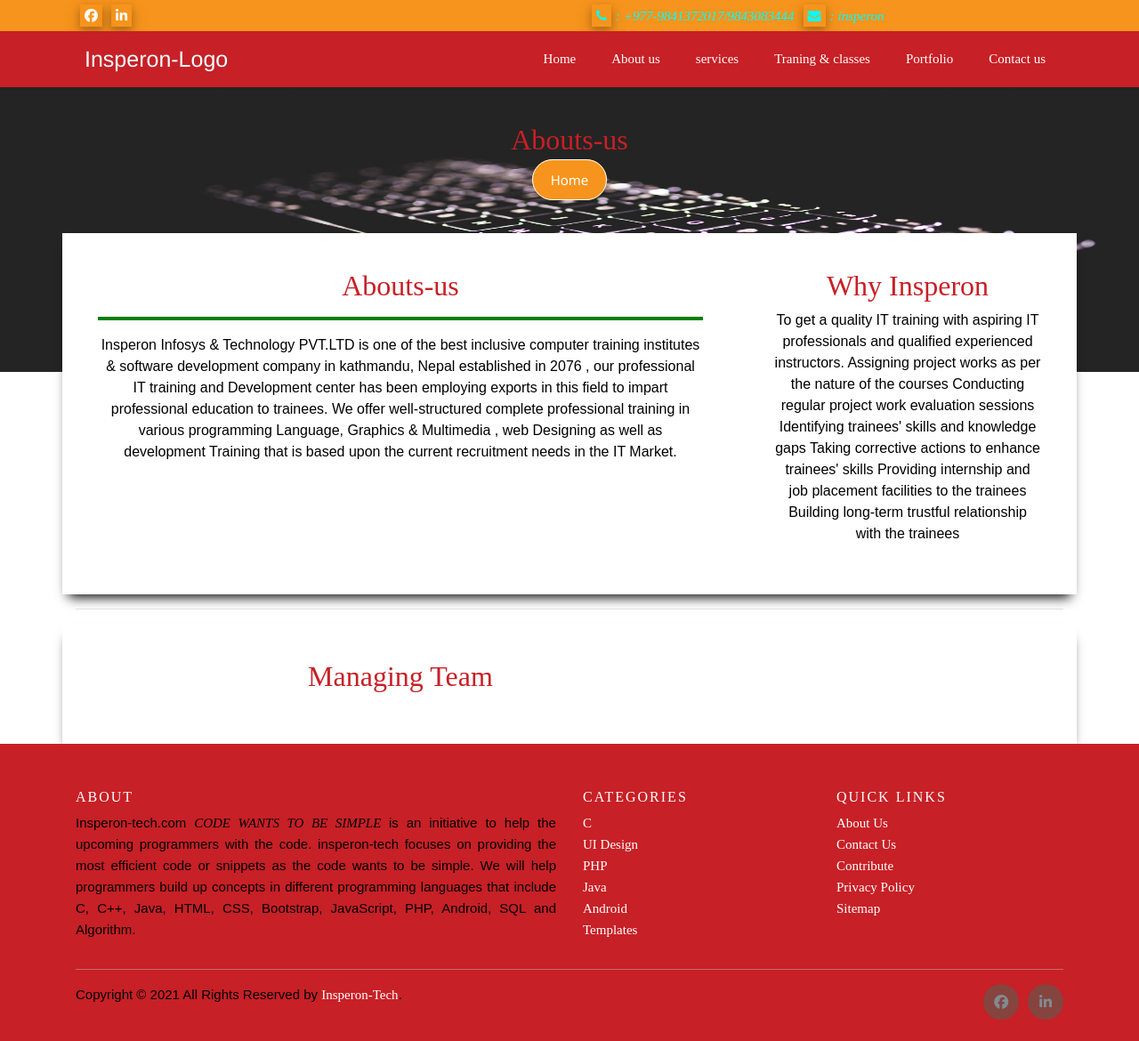
After one commit to insperoninfo/Insperon-website, a Django app: page /about in a window 1280 px wide. The commit adds this page. Shown: the whole page at 89% size. Run offline with Django 3.2, Linux system fonts and the light colour scheme; some libraries are stand-ins or nearby versions.

Commit message:
add about page

```diff
--- a/core/templates/core/Home.html
+++ b/core/templates/core/Home.html
@@ -62,8 +62,8 @@
                         <a class="nav-link" href="{% url 'index' %}">Home</a>
                     </li>
 
-                    <li class="nav-item">
-                        <a class="nav-link" href="about.html">About us</a>
+                    <a class="nav-link" href="{% url 'about' %}">About us</a>
+
                     </li>
                     <li class="nav-item">
                         <a class="nav-link" href="service.html">services</a>
--- /dev/null
+++ b/core/templates/core/about.html
@@ -0,0 +1,325 @@
+{% load static %}
+<!DOCTYPE html>
+<html lang="en">
+
+<head>
+    <meta charset="UTF-8">
+    <meta name="viewport" content="width=device-width, initial-scale=1.0">
+    <meta http-equiv="X-UA-Compatible" content="ie=edge">
+    <meta name="Description" content="Enter your description here" />
+    <link rel="stylesheet" href="https://cdnjs.cloudflare.com/ajax/libs/twitter-bootstrap/4.5.3/css/bootstrap.min.css">
+    <link rel="stylesheet" href="https://maxcdn.bootstrapcdn.com/bootstrap/4.0.0/css/bootstrap.min.css" integrity="sha384-Gn5384xqQ1aoWXA+058RXPxPg6fy4IWvTNh0E263XmFcJlSAwiGgFAW/dAiS6JXm" crossorigin="anonymous">
+    <link rel="stylesheet" href="https://cdnjs.cloudflare.com/ajax/libs/font-awesome/5.15.1/css/all.min.css">
+    <script src='https://kit.fontawesome.com/a076d05399.js'></script>
+    <link rel="stylesheet" href="https://cdnjs.cloudflare.com/ajax/libs/font-awesome/4.7.0/css/font-awesome.min.css">
+    <link rel="preconnect" href="https://fonts.gstatic.com">
+    <link href="https://fonts.googleapis.com/css2?family=Saira+Condensed:wght@100&display=swap" rel="stylesheet">
+    <link rel="stylesheet" href="https://unpkg.com/aos@next/dist/aos.css" />
+
+
+
+
+    <link rel="stylesheet" href="{% static 'core/style.css' %}">
+    <script src="{% static 'core/script.js' %}"></script>
+
+
+    <title>Insperon-tech</title>
+</head>
+
+<body>
+
+    <!-- topnavbar -->
+    <div class="top-nav  ">
+        <div class="container">
+            <div class="row">
+                <div class=" col-6 social-icon">
+                    <a href="#" class="fa fa-facebook"></a>
+                    <a href="#" class="fa fa-linkedin"></a>
+                </div>
+                <div class="col-6  social-icon">
+                    <div class="phone ">
+                        <i class="fa fa-phone "></i><span>:</span> <span>+977-9841372017/9843083444</span>
+                    </div>
+                    <div class="email">
+                        <i class="fa fa-envelope"></i><span>:</span> <span>insperon</span>
+                    </div>
+                </div>
+            </div>
+        </div>
+    </div>
+    <!-- end topnabr -->
+
+    <!-- nabvar -->
+    <nav class="navbar navbar-expand-lg navbar-mainbg sticky-top" id="navbar">
+        <div class="container">
+            <a class="navbar-brand navbar-logo" href="#">insperon-logo</a>
+            <button class="navbar-toggler" type="button" data-toggle="collapse" data-target="#navbarSupportedContent" aria-controls="navbarSupportedContent" aria-expanded="false" aria-label="Toggle navigation">
+               <i class="fas fa-bars text-white"></i>
+                </button>
+            <div class="collapse navbar-collapse " id="navbarSupportedContent">
+                <ul class="navbar-nav ml-auto">
+                    <li class="nav-item">
+                        <a class="nav-link" href="{% url 'index' %}">Home</a>
+                    </li>
+
+                    <li class="nav-item">
+                        <a class="nav-link" href="{% url 'about' %}">About us</a>
+                    </li>
+                    <li class="nav-item">
+                        <a class="nav-link" href="service.html">services</a>
+                    </li>
+                    <li class="nav-item">
+                        <a class="nav-link" href="portfilio.html">Traning & classes</a>
+                    </li>
+
+
+                    <li class="nav-item">
+                        <a class="nav-link" href="portfilio.html">Portfolio</a>
+                    </li>
+                    <li class="nav-item">
+                        <a class="nav-link" href="contact.html">Contact us</a>
+                    </li>
+
+                </ul>
+
+            </div>
+        </div>
+    </nav>
+
+
+    <!-- //navbar -->
+
+    <div class="img4">
+        <div class="container">
+            <div class="text-about-us">
+                <h2>Abouts-us</h2>
+                <div class="btn">
+                    <a href="{% url 'index' %}">Home</a>
+
+                </div>
+
+            </div>
+
+        </div>
+        <!-- end out about -->
+
+        <!-- card our vision start -->
+        <div class="container ">
+            <div class="row " style="-webkit-box-shadow: 0px 10px 13px -7px #000000, -48px -50px 0px -30px rgba(0,0,0,0);
+            box-shadow: 0px 10px 13px -7px #000000, -48px -50px 0px -30px rgba(0,0,0,0);">
+                <div class="col-lg-8 card-about">
+                    <h2>Abouts-us</h2>
+                    <hr style="border: 2px solid green;">
+                    <p>Insperon Infosys & Technology PVT.LTD is one of the best inclusive computer training institutes &
+                         software development company in kathmandu, Nepal established in 2076 , our professional IT training
+                        and Development center has been employing exports in this field to impart  professional education to
+                         trainees. We offer well-structured complete professional training in various programming Language,
+                         Graphics & Multimedia , web Designing as well as development Training that is based upon the current
+                         recruitment  needs in the IT Market.</p>
+
+
+                </div>
+                <div class="col-lg-4 card-about">
+                    <h2>Why  Insperon</h2>
+                    <p>
+                        To get a  quality IT training with aspiring IT professionals
+                        and  qualified  experienced instructors.
+                        Assigning project works as per the nature of the courses
+                        Conducting regular project work evaluation sessions
+                        Identifying trainees' skills and knowledge gaps
+                        Taking corrective actions to enhance trainees' skills
+                        Providing internship and job placement facilities to the trainees
+                        Building long-term trustful relationship with the trainees
+                    </p>
+                </div>
+            </div>
+            <hr>
+            <!-- out team -->
+            <div class="row " style="-webkit-box-shadow: 0px 10px 13px -7px #000000, -48px -50px 0px -30px rgba(0,0,0,0);
+            box-shadow: 0px 10px 13px -7px #000000, -48px -50px 0px -30px rgba(0,0,0,0);">
+                <div class="col-lg-8 card-about">
+                    <h2> Managing  Team</h2>
+                    <p> </p>
+                </div>
+            </div>
+            <!-- our team and work -->
+
+          <!--   <div class="service-provide pt-5">
+                <div class="row pt-5">
+                    <div class="col-lg-6 col-md-6 col-sm-12">
+                        <div class="our-vision" data-aos="fade-right">
+                             <img  class="photo1" src="img/Nirmal.jpg" alt="Avatar">
+                           <h3>Managing Director</h3>
+                               Mr. Nirmal Karki
+                        </div>
+
+                    </div>
+                    <div class="col-lg-6 col-md-6 col-sm-12">
+                        <div class="our-vision" data-aos="fade-left">
+
+                            <img  class="photo1" src="img/raj.jpg" alt="Avatar">
+                            <h3>CEO</h3>
+
+                            Mr. Rajendra Bahadur Thakurathi </div>
+
+                    </div>
+
+                <div class="col-lg-4 card-about ">
+                    <h2 style="color: #f7941d;">Developer Team</h2 >
+                    <p></p>
+                </div>
+
+                </div>
+                <div class="row pt-5">
+                    <div class="col-lg-6 col-md-6 col-sm-12">
+                        <div class="our-vision" data-aos="fade-right">
+                            <img  class="photo1" src="img/biplov.jpg" alt="Avatar">
+                            <h3>Sr. Developer/Project Manager</h3>
+                             <h > Mr. Biplov Sharma</h>
+                        </div>
+
+                    </div>
+                    <div class="col-lg-6 col-md-6 col-sm-12">
+                        <div class="our-vision" data-aos="fade-left">
+                            <img  class="photo1" src="img/ravisir.jpg" alt="Avatar">
+                            <h3>Frontend Engineer</h3>
+
+                          Mr. Ravi Kumar Thekare</div>
+
+                    </div>
+                    <div class="col-lg-6 col-md-6 col-sm-12">
+                        <div class="our-vision" data-aos="fade-left">
+                            <img  class="photo1" src="img/surain.jpg" alt="Avatar">
+                            <h3>Flutter Dev/Jr.Project manager</h3>
+
+                          Mr. Surain Thakurathi</div>
+
+                    </div>
+                    <div class="col-lg-6 col-md-6 col-sm-12">
+                        <div class="our-vision" data-aos="fade-left">
+                            <img  class="photo1" src="img/prabin2.jpg" alt="Avatar">
+                            <h3>Django Developer</h3>
+
+                          Mr. Prabin Ghimire</div>
+
+                    </div>
+                    <div class="col-lg-6 col-md-6 col-sm-12">
+                        <div class="our-vision" data-aos="fade-left">
+                            <img  class="photo1" src="img/anup.jpg" alt="Avatar">
+                            <h3>Django Developer</h3>
+
+                          Mr. Anup Joshi</div>
+
+                    </div>
+                    <div class="col-lg-6 col-md-6 col-sm-12">
+                        <div class="our-vision" data-aos="fade-left">
+                            <img  class="photo1" src="img/prabin.jpg" alt="Avatar">
+                            <h3>Counsellor/सल्लाहकार</h3>
+
+                          Mr. Prabin Shrestha </div>
+
+                    </div>
+
+                </div>
+            </div> -->
+        </div>
+
+        <!--************testinomial************-->
+
+        <!-- ***********end testinomila************ -->
+
+        <!-- footer -->
+        <!-- Site footer -->
+        <footer class="site-footer">
+            <div class="container">
+                <div class="row">
+                    <div class="col-sm-12 col-md-6">
+                        <h6>About</h6>
+                        <p class="text-justify">Insperon-tech.com <i>CODE WANTS TO BE SIMPLE </i> is an initiative to help the upcoming programmers with the code. insperon-tech focuses on providing the most efficient code or snippets as the code wants to be simple. We will help
+                            programmers build up concepts in different programming languages that include C, C++, Java, HTML, CSS, Bootstrap, JavaScript, PHP, Android, SQL and Algorithm.</p>
+                    </div>
+
+                    <div class="col-xs-6 col-md-3">
+                        <h6>Categories</h6>
+                        <ul class="footer-links">
+                            <li><a href="">C</a></li>
+                            <li><a href="">UI Design</a></li>
+                            <li><a href="">PHP</a></li>
+                            <li><a href="">Java</a></li>
+                            <li><a href="">Android</a></li>
+                            <li><a href="">Templates</a></li>
+                        </ul>
+                    </div>
+
+                    <div class="col-xs-6 col-md-3">
+                        <h6>Quick Links</h6>
+                        <ul class="footer-links">
+                            <li><a href="">About Us</a></li>
+                            <li><a href="">Contact Us</a></li>
+                            <li><a href="">Contribute</a></li>
+                            <li><a href="">Privacy Policy</a></li>
+                            <li><a href="">Sitemap</a></li>
+                        </ul>
+                    </div>
+                </div>
+                <hr>
+            </div>
+            <div class="container">
+                <div class="row">
+                    <div class="col-md-8 col-sm-6 col-xs-12">
+                        <p class="copyright-text">Copyright &copy; 2021 All Rights Reserved by
+                            <a href="#">Insperon-Tech</a>.
+                        </p>
+                    </div>
+
+                    <div class="col-md-4 col-sm-6 col-xs-12">
+                        <ul class="social-icons">
+                            <li>
+                                <a href="#" class="fa fa-facebook facebook"></a>
+                            </li>
+                            <li>
+                                <a href="#" class="fa fa-linkedin  linkedin"></a>
+                            </li>
+
+
+                        </ul>
+                    </div>
+                </div>
+            </div>
+        </footer>
+
+
+        <!-- /footer -->
+
+        <!-- Aos js lib -->
+        <script src="https://unpkg.com/aos@next/dist/aos.js"></script>
+        <script>
+            AOS.init({
+                offset: 200,
+                duration: 1000,
+
+            });
+        </script>
+
+        <!-- end aos lib -->
+        <!-- vanila tilt.js -->
+        <script type="text/javascript" src="vanilla-tilt.js"></script>
+        <script type="text/javascript">
+            VanillaTilt.init(document.querySelectorAll(".card"), {
+                max: 25,
+                speed: 400
+            });
+
+            //It also supports NodeList
+            VanillaTilt.init(document.querySelectorAll(".your-element"));
+        </script>
+
+
+        <!-- end vanila js -->
+
+        <script src="https://cdnjs.cloudflare.com/ajax/libs/jquery/3.5.1/jquery.slim.min.js"></script>
+        <script src="https://cdnjs.cloudflare.com/ajax/libs/popper.js/1.16.1/umd/popper.min.js"></script>
+        <script src="https://cdnjs.cloudflare.com/ajax/libs/twitter-bootstrap/4.5.3/js/bootstrap.min.js"></script>
+</body>
+
+</html>
--- a/core/urls.py
+++ b/core/urls.py
@@ -1,6 +1,7 @@
 from django.urls import path
-from .views import index
+from .views import index, about
 
 urlpatterns = [
-    path('', index,name='index'),
+    path('', index, name='index'),
+    path('about', about, name='about'),
 ]
--- a/core/views.py
+++ b/core/views.py
@@ -2,3 +2,6 @@
 
 def index(request):
 	return render(request, 'core/Home.html')
+
+def about(request):
+	return render(request, 'core/about.html')
```
Also changed, not shown: core/static/core/img/Nirmal.jpg (deleted), core/static/core/img/anup.jpg (deleted), core/static/core/img/biplov.jpg (deleted), core/static/core/img/prabin.jpg (deleted), core/static/core/img/prabin2.jpg (deleted), core/static/core/img/raj.jpg (deleted), core/static/core/img/ravisir.jpg (deleted), core/static/core/img/surain.jpg (deleted).
